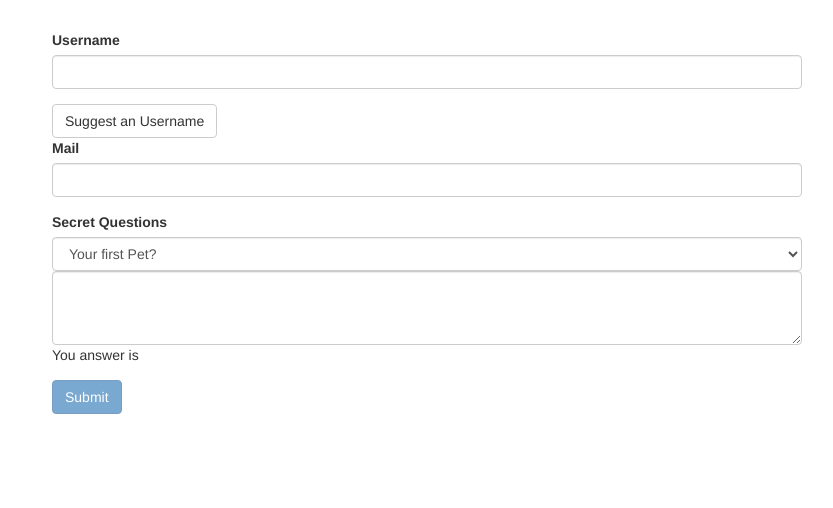
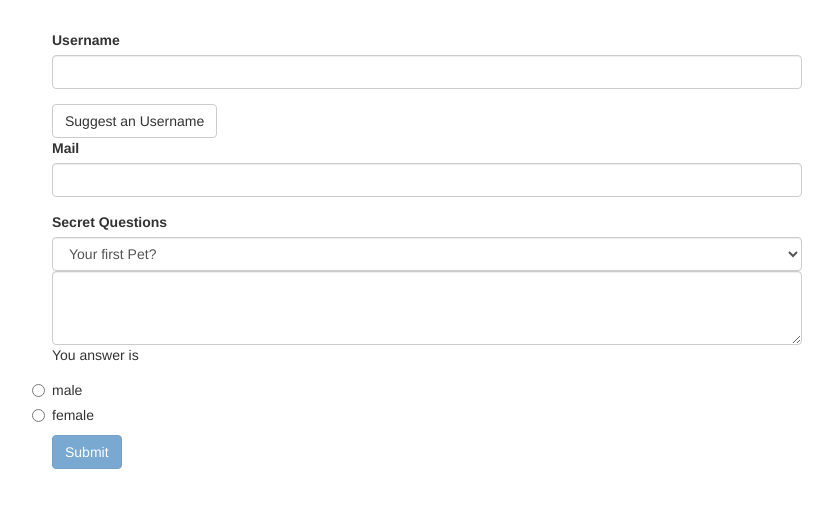
Before and after one commit to angular-udemy-course-assignments/forms-template-driven, an Angular app in the folder forms-td-start/: page / in a window 1280 px wide. Shown: the top 508 px of the page, without its empty margins (213-1046 px from the left). Built offline with nearby package versions, Linux system fonts and the light colour scheme.

Commit message:
add radio button

```diff
--- a/forms-td-start/src/app/app.component.html
+++ b/forms-td-start/src/app/app.component.html
@@ -46,6 +46,17 @@
           </textarea>
           <p>You answer is {{answer}}</p>
         </div>
+        <div
+          class="radio"
+          *ngFor="let gender of genders"
+        >
+          <input type="radio"
+                 name="gender"
+                 ngModel
+                 required
+                 [value]="gender">
+          {{gender}}
+        </div>
         <button
           class="btn btn-primary"
           type="submit"
--- a/forms-td-start/src/app/app.component.ts
+++ b/forms-td-start/src/app/app.component.ts
@@ -11,6 +11,7 @@ export class AppComponent {
   @ViewChild('f') signupForm: NgForm;
   defaultQuestion = 'pet';
   answer: string;
+  genders = ['male', 'female'];
 
   suggestUserName() {
     const suggestedName = 'Superuser';
```
